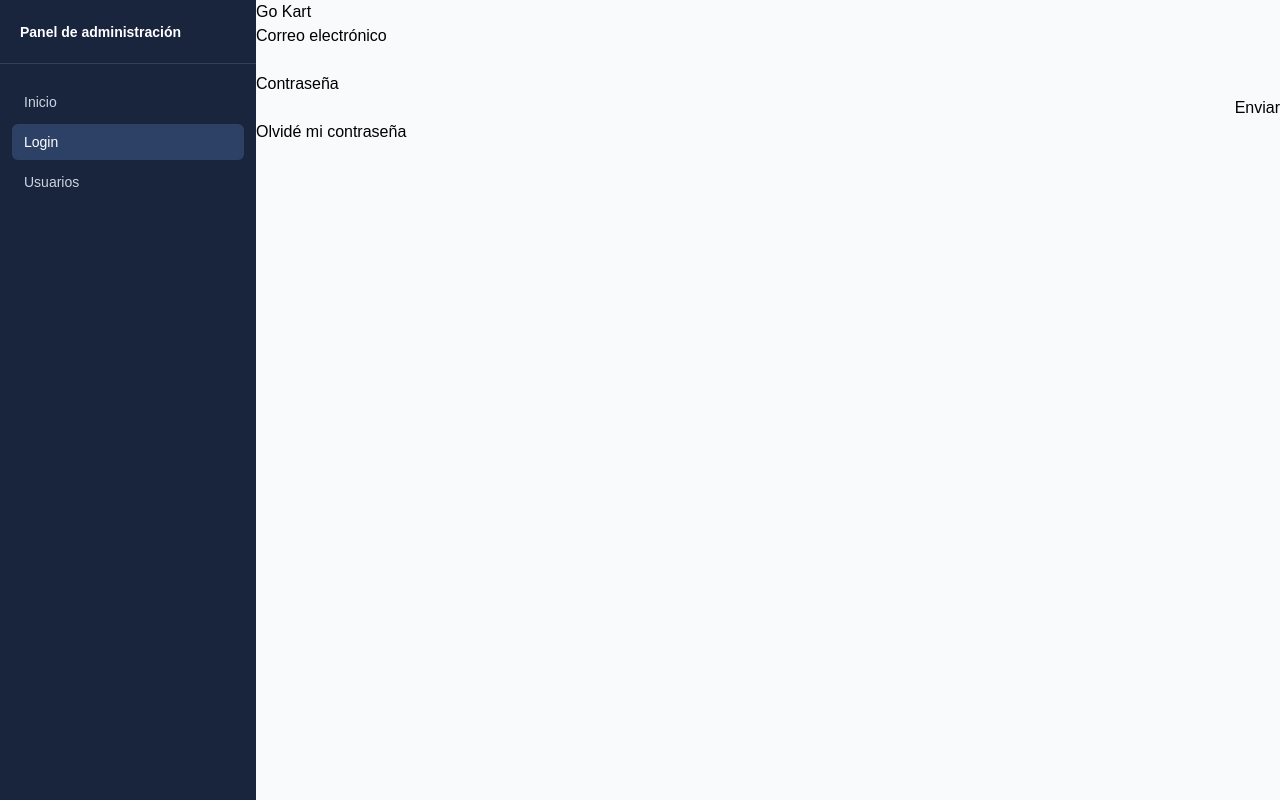
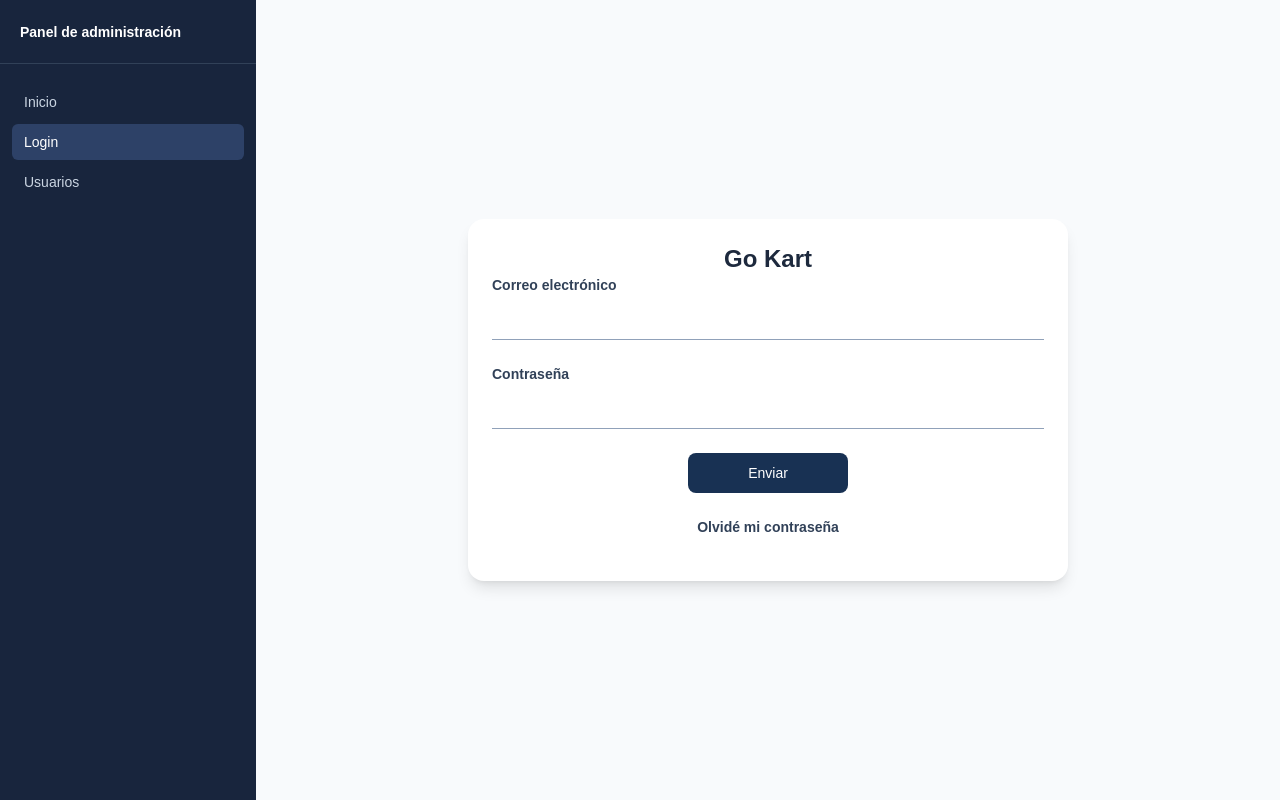
Before and after one commit to AinhoaMaya/proyecto-nextjs, a Next.js app: page /admin/login in a window 1280 px wide. Built offline with nearby package versions, Linux system fonts and the light colour scheme.

Commit message:
Se añaden estilos a LoginComponent

```diff
--- a/app/admin/login/page.tsx
+++ b/app/admin/login/page.tsx
@@ -3,6 +3,8 @@ import LoginComponent from "@/components/login/LoginComponent";
 export default function LoginPage() {
 
   return (
-    <LoginComponent />
+    <main className="flex items-center justify-center h-screen">
+        <LoginComponent/>
+    </main>
   );
 }
--- a/components/login/LoginComponent.tsx
+++ b/components/login/LoginComponent.tsx
@@ -1,27 +1,46 @@
+// Dejo preparadas las funciones y los eventos de click en los botones (actualmente estas están comentadas) para cuando se creen las funcionalidades poderlas descomentar y utilizar
+
+type LoginProps = {
+    login: {
+        id: number;
+        name: string;
+        password: string;
+        email: string;
+    }[];
+    // onSubmitPassword:() => void;
+    // onRecoverPassword:() => void;
+};
+
 export default function LoginComponent() {
+// {onEnviarPassword, onRecoverPassword}: LoginProps
   let title = 'Go Kart'
 
   return (
-    <section>
-        <h1>{title}</h1>
+    <section className="w-150 rounded-2xl bg-white p-6 shadow-lg">
+        <h1 className="flex justify-center text-2xl font-semibold text-slate-800">{title}</h1>
 
-        <form action="">
-            <div className="flex flex-col">
-                <label htmlFor="email">Correo electrónico</label>
-                <input id="email" name="email" type="email" className="" />
+        <form action="" className="flex flex-col gap-6">
+            <div className="flex flex-col gap-2">
+                <label htmlFor="email" className="text-sm font-semibold text-slate-700">Correo electrónico</label>
+
+                <input id="email" name="email" type="email" className="w-full border-0 border-b border-slate-400 bg-transparent px-1 py-2 text-sm outline-none focus:border-blue-600" />
             </div>
 
-            <div>
-                <label htmlFor="password">Contraseña</label>
-                <input id="password" name="password" type="text" className=""/>
+            <div className="flex flex-col gap-2">
+                <label htmlFor="password" className="text-sm font-semibold text-slate-700">Contraseña</label>
+                <input id="password" name="password" type="text" className="w-full border-0 border-b border-slate-400 bg-transparent px-1 py-2 text-sm outline-none focus:border-blue-600"/>
             </div>
 
-            <div className="flex justify-end">
-                <button type="submit" className="">Enviar</button>
+            <div className="flex justify-center">
+                <button type="submit"
+                // onClick={() => onSubmitPassword()}
+                className="h-10 rounded-lg bg-[#183153] px-5 w-40 text-sm font-medium text-white transition-transform duration-200 hover:scale-105 hover:bg-[#28466F]">Enviar</button>
             </div>
 
-            <div>
-                <button type="submit" className="">Olvidé mi contraseña</button>
+            <div className="flex justify-center">
+                <button type="submit"
+                // onClick={() => onRecoverPassword()}
+                className="flex justify-items-center h-10 rounded-lg px-5 text-sm font-semibold text-slate-700 transition-transform duration-200 hover:scale-105">Olvidé mi contraseña</button>
             </div>
         </form>
     </section>
```
